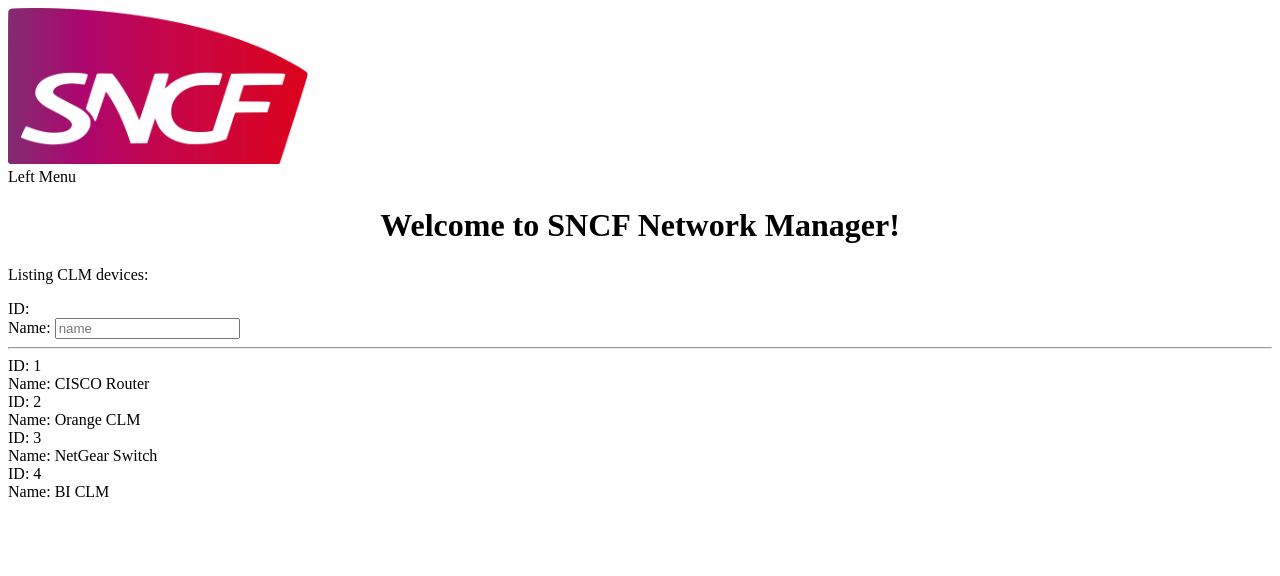
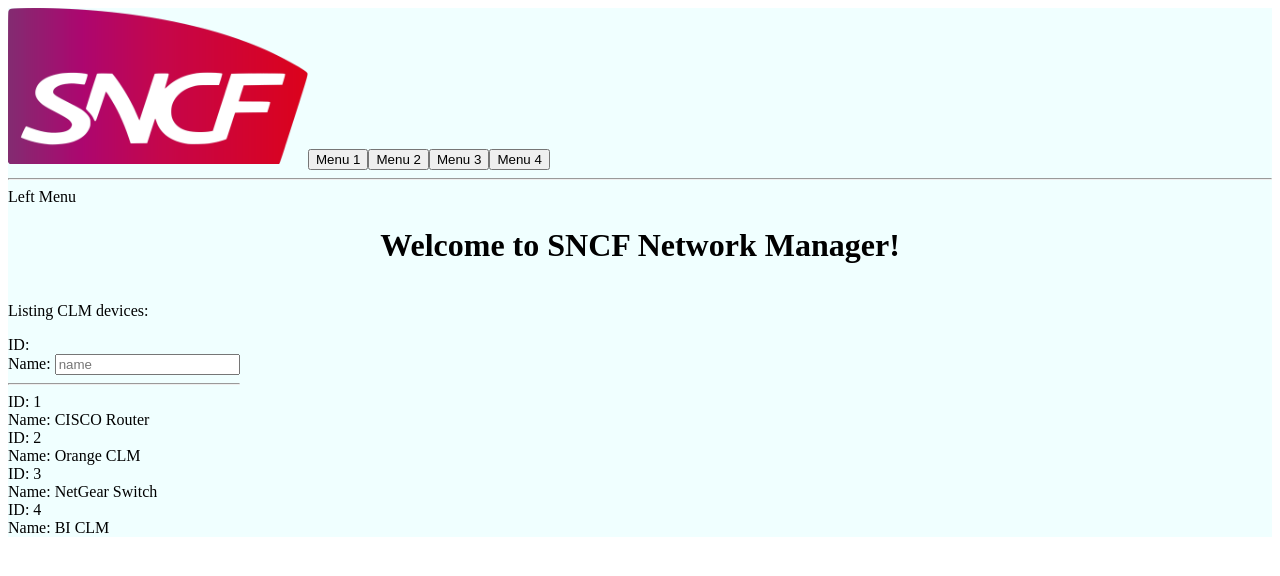
Before and after one commit to sashokbg/sncf-network-manager, an Angular app: page /clm in a window 1280 px wide. Shown: the top 576 px of the page. Built offline with nearby package versions, Linux system fonts and the light colour scheme.

Commit message:
Added some formating to header

```diff
--- a/src/app/app.component.css
+++ b/src/app/app.component.css
@@ -0,0 +1,17 @@
+.container{
+  display: flex;
+  flex-flow: row wrap;
+  background-color: azure;
+}
+
+.header{
+  width: 100%;
+}
+
+.clm-list{
+
+}
+
+.left-menu{
+
+}
--- a/src/app/app.component.html
+++ b/src/app/app.component.html
@@ -1,12 +1,14 @@
 <!--The content below is only a placeholder and can be replaced.-->
 
-<app-header></app-header>
-<app-left-menu></app-left-menu>
+<div class="container">
+  <app-header ngClass="header"></app-header>
+  <app-left-menu ngClass="left-menu"></app-left-menu>
+  <!--<app-content></app-content>-->
+  <div style="text-align:center; width: 100%;">
+    <h1>
+      Welcome to {{ title }}!
+    </h1>
+  </div>
 
-<div style="text-align:center">
-  <h1>
-    Welcome to {{ title }}!
-  </h1>
+  <app-clm ngClass="clm-list"></app-clm>
 </div>
-
-<app-clm></app-clm>
--- a/src/app/header/header.component.html
+++ b/src/app/header/header.component.html
@@ -1,3 +1,8 @@
 <div>
   <img width="300" alt="SNCF Logo" src="assets/SNCF_logo.svg">
+  <button>Menu 1</button>
+  <button>Menu 2</button>
+  <button>Menu 3</button>
+  <button>Menu 4</button>
+  <hr>
 </div>
```
